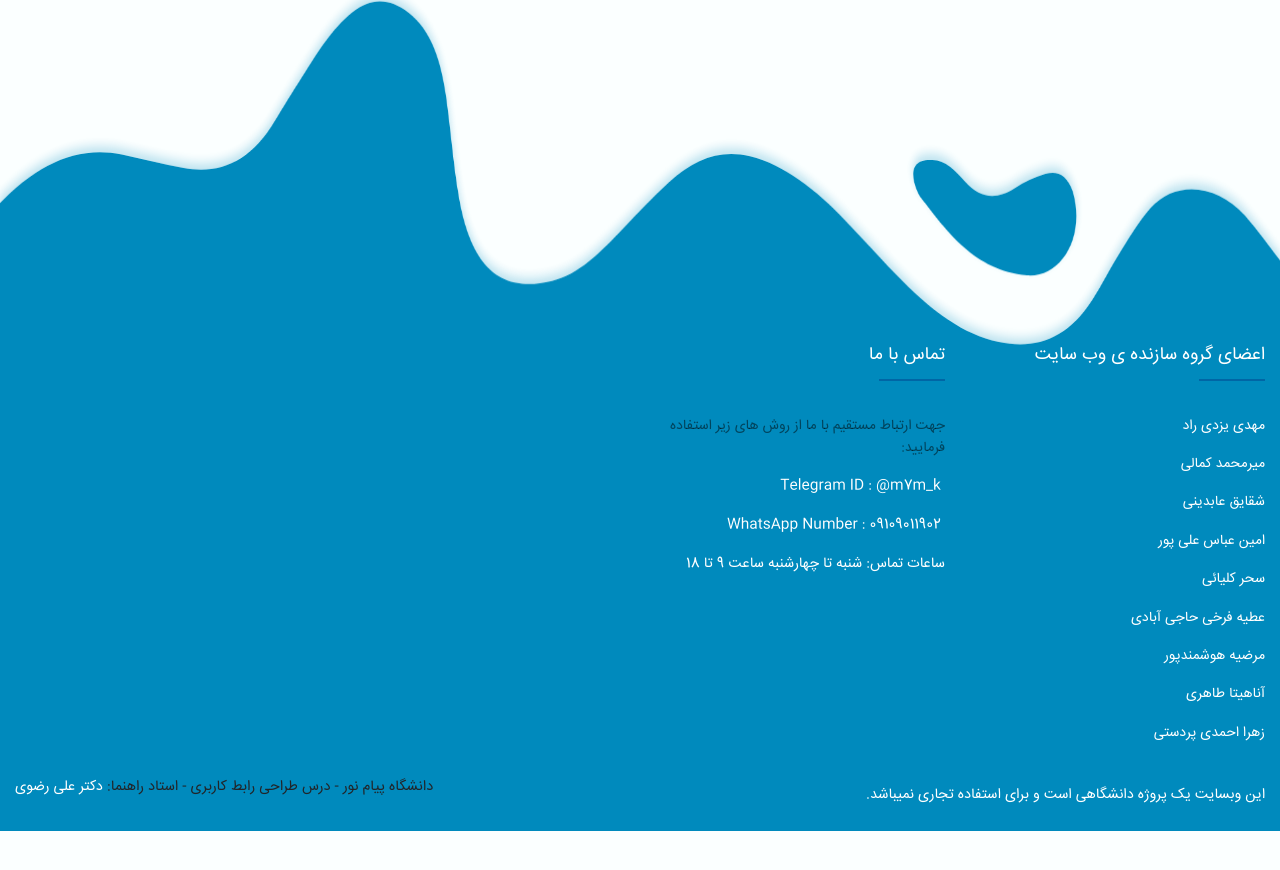
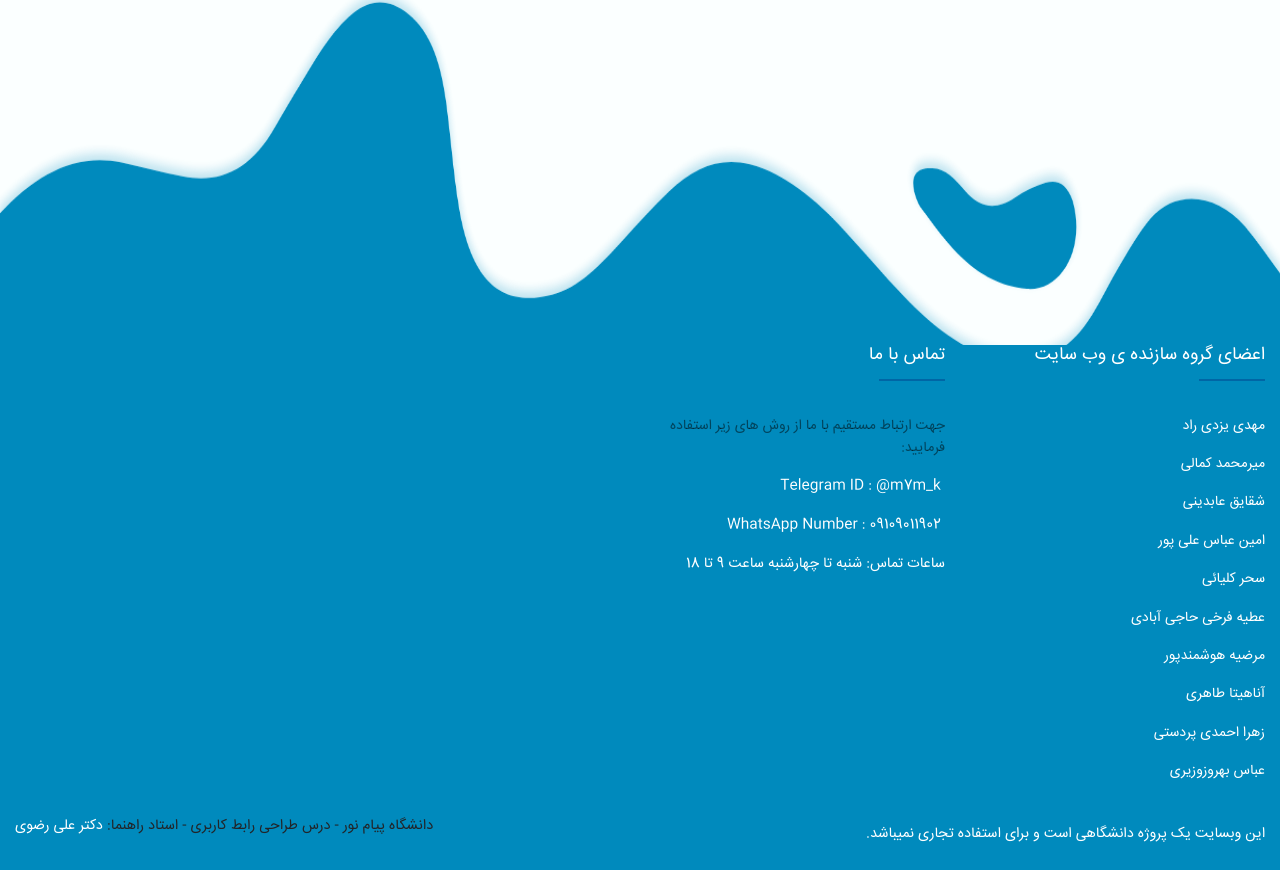
Before and after one commit to mir-mohammad/learning, a plain HTML site: page index.html in a window 1280 px wide. Shown: the part 1590-2460 px from the top of the page. Before the commit the page ends 2421 px from the top, so only its background shows below. Drawn offline with Linux system fonts and the light colour scheme; a script that the page names is missing.

Commit message:
Update index.html

```diff
--- a/index.html
+++ b/index.html
@@ -235,6 +235,7 @@
                             <p class="text-white font-14 text-justify">مرضیه هوشمندپور</p>
                             <p class="text-white font-14 text-justify">آناهیتا طاهری</p>
                             <p class="text-white font-14 text-justify">زهرا احمدی پردستی</p>
+                            <p class="text-white font-14 text-justify">عباس بهروزوزیری</p>
                         </div>
 
                         <div class="col-md-3 mb-3">
```
